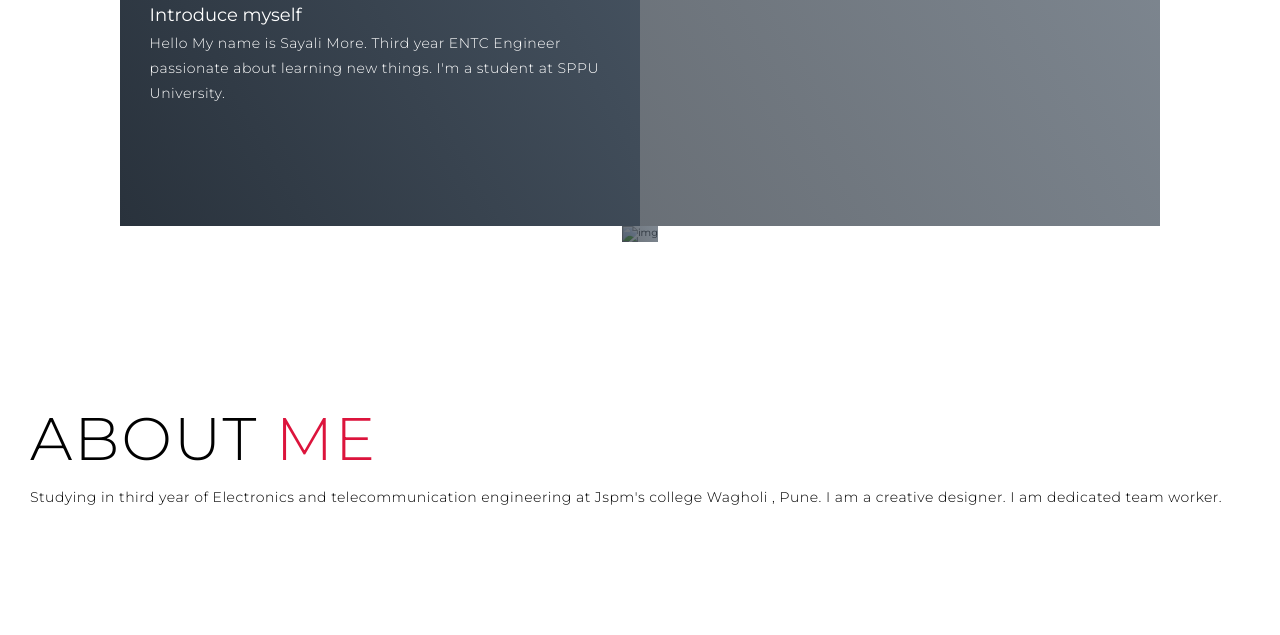
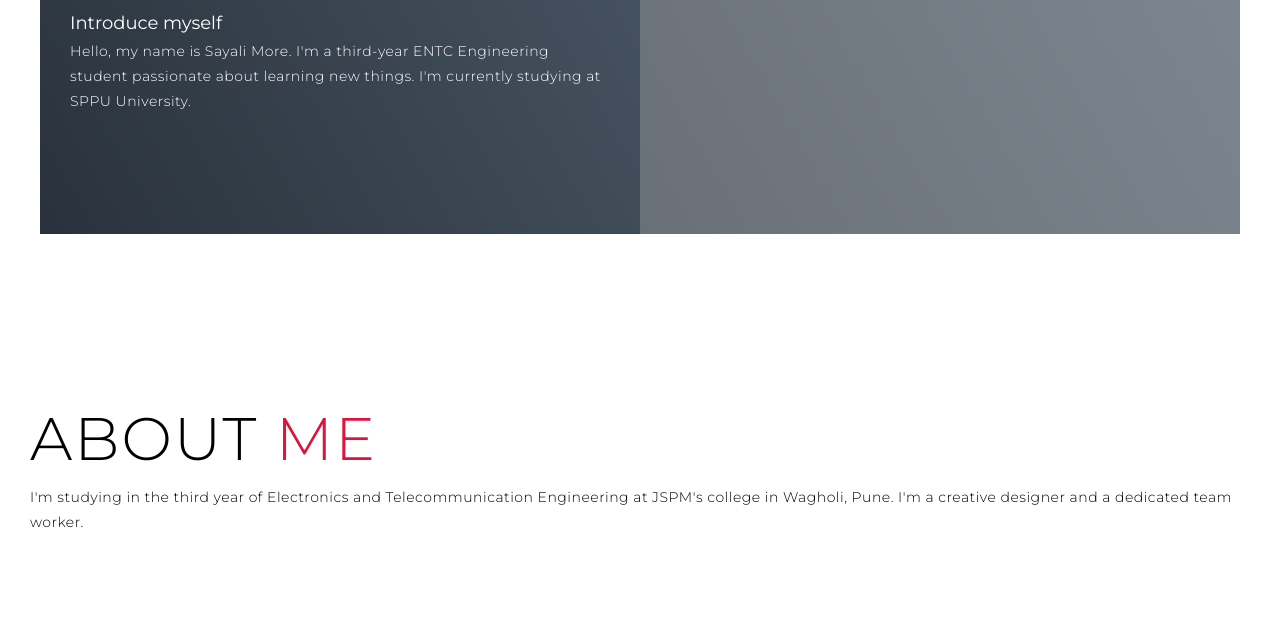
Before and after one commit to Sayalimore2004/CODE-SOFT, a plain HTML site: page Task 1/index.html in a window 1280 px wide. Shown: the part 1228-1863 px from the top of the page. Drawn offline with Linux system fonts and the light colour scheme; a script that the page names is missing; files whose address does not match are found by name.

Commit message:
Update index.html

```diff
--- a/Task 1/index.html
+++ b/Task 1/index.html
@@ -34,7 +34,6 @@
   </section>
   <!-- End Header -->
 
-
   <!-- Hero Section  -->
   <section id="hero">
     <div class="hero container">
@@ -48,14 +47,6 @@
   </section>
   <!-- End Hero Section  -->
 
-  <!-- Service Section -->
-
-        </div>
-      </div>
-    </div>
-  </section>
-  <!-- End Service Section -->
-
   <!-- Projects Section -->
   <section id="projects">
     <div class="projects container">
@@ -67,19 +58,10 @@
           <div class="project-info">
             <h1>Project 1</h1>
             <h2>Introduce myself</h2>
-            <p>Hello My name is Sayali More.
-                Third year ENTC Engineer passionate about learning new things. I'm a student at SPPU University.
-
-            </p>
+            <p>Hello, my name is Sayali More. I'm a third-year ENTC Engineering student passionate about learning new things. I'm currently studying at SPPU University.</p>
           </div>
           <div class="project-img">
-            <img src="./img/img-1.png" alt="img">
-          </div>
-        </div>
-
-          </div>
-          <div class="project-img">
-            <img src="./img/img-1.png" alt="img">
+            <img src="Task 1/img/img-1.png" alt="img">
           </div>
         </div>
       </div>
@@ -89,13 +71,9 @@
 
   <!-- About Section -->
   <section id="about">
-      <div class="col-right">
-        <h1 class="section-title">About <span>me</span></h1>
-        <p>Studying in third year of Electronics and telecommunication engineering at Jspm's college Wagholi , Pune.
-            I am a creative designer. I am dedicated team worker.
-        </p>
-
-      </div>
+    <div class="col-right">
+      <h1 class="section-title">About <span>me</span></h1>
+      <p>I'm studying in the third year of Electronics and Telecommunication Engineering at JSPM's college in Wagholi, Pune. I'm a creative designer and a dedicated team worker.</p>
     </div>
   </section>
   <!-- End About Section -->
@@ -108,22 +86,18 @@
       </div>
       <div class="contact-items">
         <div class="contact-item">
-
           <div class="contact-info">
             <h1>Phone</h1>
             <h2>+91 9763990663</h2>
           </div>
         </div>
         <div class="contact-item">
-
           <div class="contact-info">
             <h1>Email</h1>
             <h2>moresayali180@gmail.com</h2>
-
           </div>
         </div>
         <div class="contact-item">
-
           <div class="contact-info">
             <h1>Address</h1>
             <h2>Pune</h2>
@@ -141,13 +115,11 @@
         <h1><span>M</span>ore <span>S</span>ayali</h1>
       </div>
       <h2>Your Complete Web Solution</h2>
-
-        </div>
-      </div>
       <p>Copyright © 2025 Sayali. All rights reserved</p>
     </div>
   </section>
   <!-- End Footer -->
+
   <script src="Task 1/app.js"></script>
 </body>
 
```
